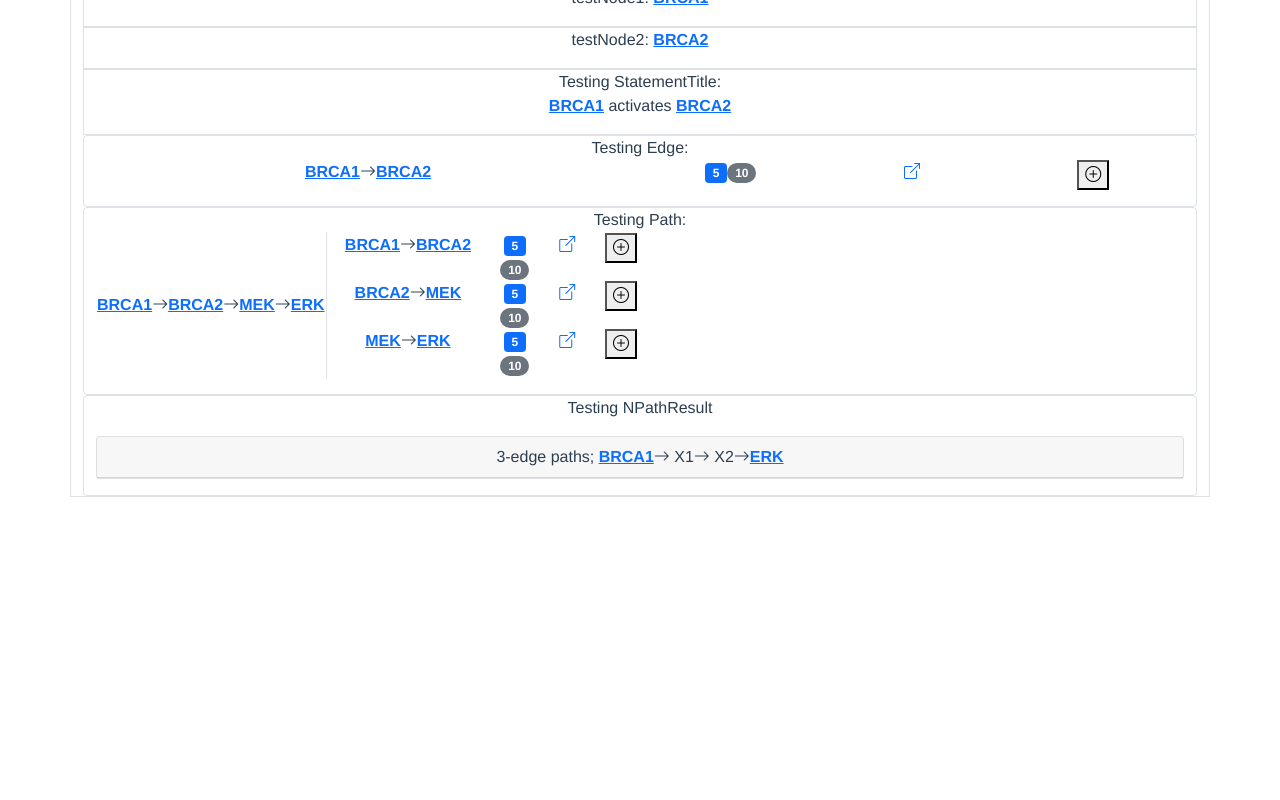
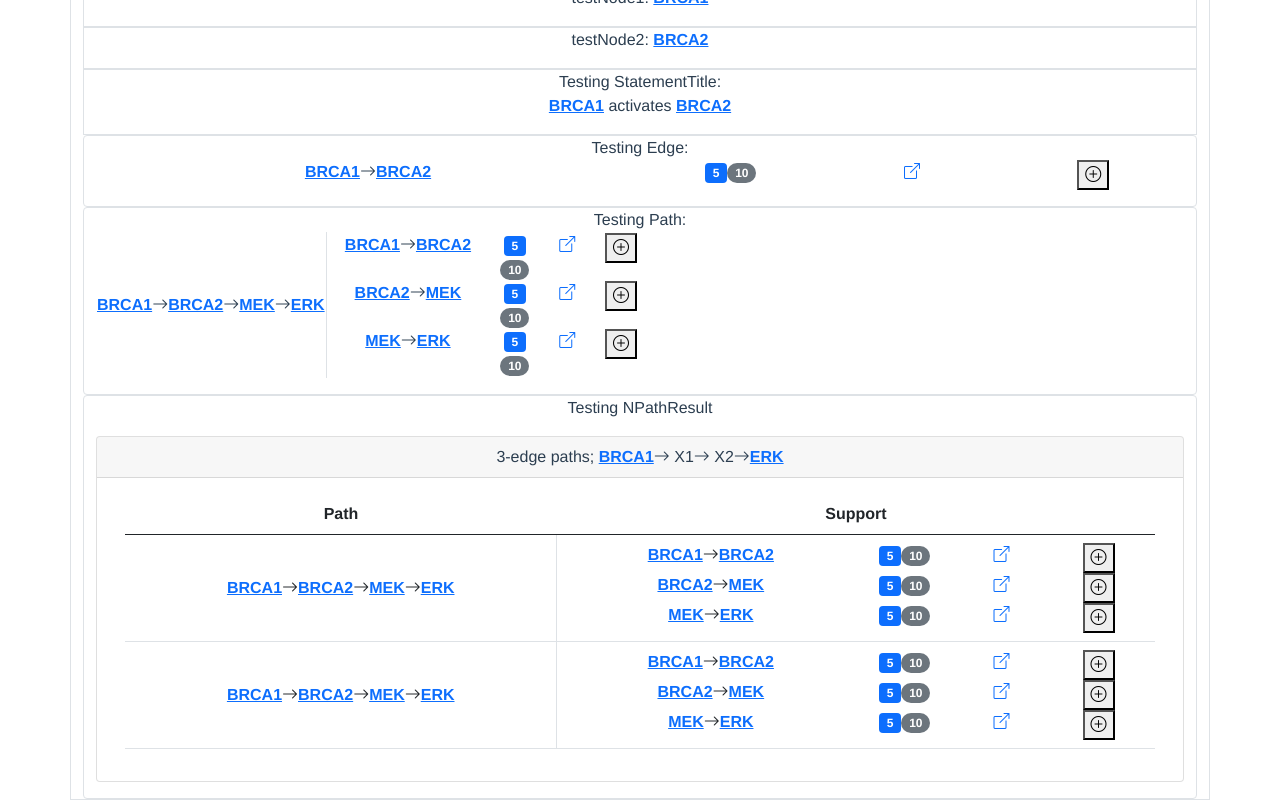
Before and after one commit to kkaris/indra_network_service, a Vue app in the folder indra_network_search/frontend/: page / in a window 1280 px wide. Shown: the part 513-1313 px from the top of the page. Before the commit the page ends 1010 px from the top, so only its background shows below. Built offline with nearby package versions, Linux system fonts and the light colour scheme; what @dafcoe/vue-collapsible-panel would draw is missing.

Commit message:
Finish first pass of NPathResult.vue

```diff
--- a/indra_network_search/frontend/src/components/Result/NPathResult.vue
+++ b/indra_network_search/frontend/src/components/Result/NPathResult.vue
@@ -12,21 +12,37 @@
       <template v-if="targetExist"><Node v-bind="target" /></template>
       <template v-else>X{{ pathNodeCount + 1 }}</template>
     </div>
+    <div class="card-body">
+      <!-- Table (or grid) with two columns: Path | Support -->
+      <div class="container">
+        <table class="table">
+          <thead>
+          <tr>
+            <th scope="col">Path</th>
+            <th scope="col">Support</th>
+          </tr>
+          </thead>
+          <tbody>
+          <!-- v-for loop over table/grid rows: <Path />; <Path /> currently assumes
+               a table encapsulating it -->
+            <tr v-for="(path, index) in pathArray" :key="index">
+              <Path v-bind="path" />
+            </tr>
+          </tbody>
+        </table>
+      </div>
+    </div>
   </div>
-
-  <!-- Table (or grid) with two columns: Path | Support -->
-  <!-- v-for loop over table/grid rows: <Path />; <Path /> currently assumes
-   a table encapsulating it
-   -->
 </template>
 
 <script>
 import sharedHelpers from "@/helpers/sharedHelpers";
 // import Path from "@/components/Result/Path";
 import Node from "@/components/Result/Node";
+import Path from "@/components/Result/Path";
 
 export default {
-  components: {Node},
+  components: {Path, Node},
   props: {
     // Follows one entry in
     // indra_network_search.data_models::PathResultData.paths: Dict[int, List[Path]]
```
